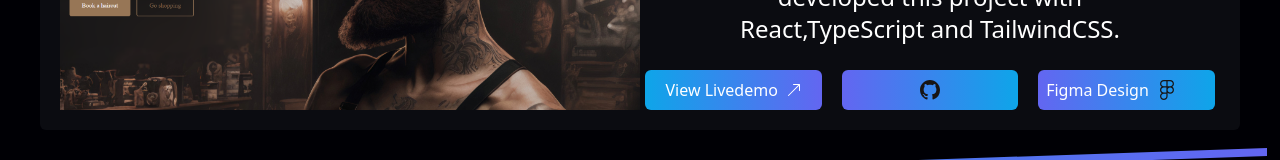
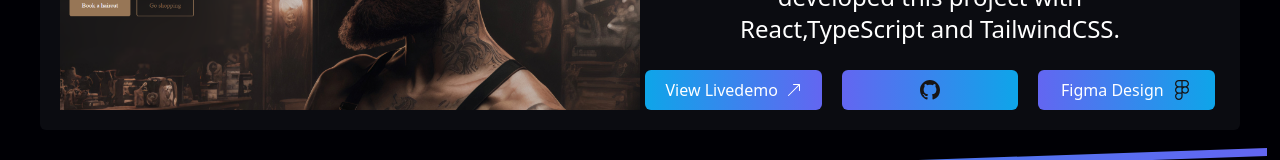
Before and after one commit to danielgen01/Portfolio-Daniel-G, a React (Vite) app: page / in a window 1280 px wide. Shown: the part 2441-2601 px from the top of the page. Built offline with nearby package versions, Linux system fonts and the light colour scheme.

Commit message:
button content justify-center

```diff
--- a/src/components/project-1.tsx
+++ b/src/components/project-1.tsx
@@ -23,7 +23,7 @@ export function Project1() {
           <a
             href="https://famous-banoffee-91ef29.netlify.app"
             target={"_blank"}
-            className="bg-gradient-to-r from-sky-500 to-indigo-500 px-2 py-2 rounded-md font-medium hover:opacity-75 flex items-center gap-2 w-full"
+            className="bg-gradient-to-r from-sky-500 to-indigo-500 px-2 py-2 rounded-md font-medium hover:opacity-75 flex items-center gap-2 w-full justify-center"
           >
             View Livedemo
             <BsArrowUpRight />
--- a/src/components/project-2.tsx
+++ b/src/components/project-2.tsx
@@ -22,7 +22,7 @@ export function Project2() {
           <a
             href="https://e-commercestore-react-redux.netlify.app/"
             target={"_blank"}
-            className="bg-gradient-to-r from-sky-500 to-indigo-500 px-2 py-2 rounded-md font-medium hover:opacity-75 flex items-center gap-2 w-full"
+            className="bg-gradient-to-r from-sky-500 to-indigo-500 px-2 py-2 rounded-md font-medium hover:opacity-75 flex items-center gap-2 w-full justify-center"
           >
             View Livedemo
             <BsArrowUpRight />
--- a/src/components/project-3.tsx
+++ b/src/components/project-3.tsx
@@ -23,7 +23,7 @@ export function Project3() {
           <a
             href="https://barbershoplandingpagebydaniel.netlify.app/"
             target={"_blank"}
-            className="bg-gradient-to-r from-sky-500 to-indigo-500 px-5 py-2 rounded-md font-medium hover:opacity-75 flex items-center gap-2 w-full"
+            className="bg-gradient-to-r from-sky-500 to-indigo-500 px-5 py-2 rounded-md font-medium hover:opacity-75 flex items-center gap-2 w-full justify-center"
           >
             View Livedemo
             <BsArrowUpRight />
@@ -37,7 +37,7 @@ export function Project3() {
           </a>
           <a
             href="https://www.figma.com/community/file/1198056259246028851/Barbershop-Screen-UI"
-            className="bg-gradient-to-r from-indigo-500 to-sky-500 px-2 py-2 rounded-md font-medium hover:opacity-75 flex items-center gap-2 w-full"
+            className="bg-gradient-to-r from-indigo-500 to-sky-500 px-2 py-2 rounded-md font-medium hover:opacity-75 flex items-center gap-2 w-full justify-center"
             target={"_blank"}
           >
             Figma Design
```
